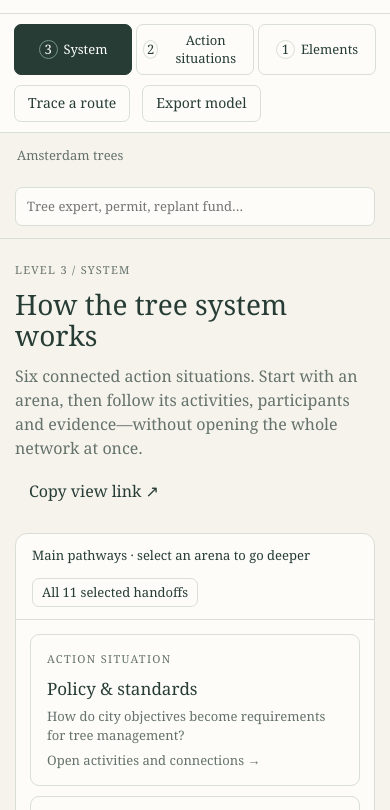
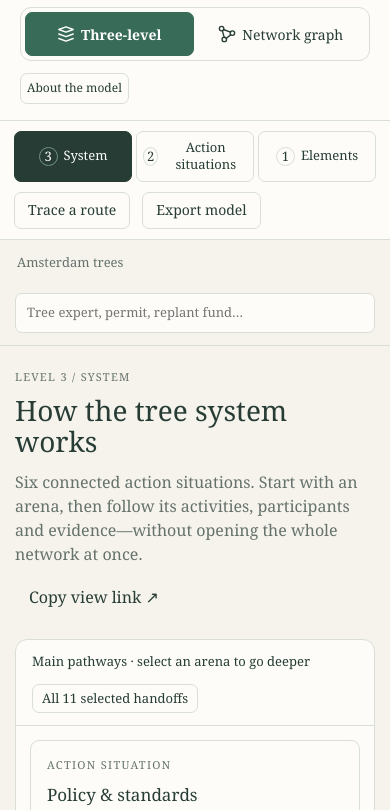
Before and after one commit to spoonforks/TreeGovernance, a website: page index.html in a window 390 px wide. Shown: the part 65-875 px from the top of the page. Drawn offline with Linux system fonts and the light colour scheme.

Commit message:
Add visible Three-level / Network graph mode switch
Add accessible header navigation to both existing explorers without changing either graph model or interaction logic. Keep the switch visible on small screens, update the standalone builder, and add offline browser regression tests.

```diff
--- /dev/null
+++ b/assets/css/view-switch.css
@@ -0,0 +1,90 @@
+/* Shared, always-visible navigation between the two existing explorers.
+   These are real links: keyboard navigation, Back and opening in a new tab work
+   without JavaScript. Keep this outside .header-tools (hidden on small screens). */
+.mode-header {
+  flex-wrap: wrap;
+  align-items: center;
+}
+.mode-header > .title,
+.mode-header > .brand {
+  min-width: 0;
+}
+.mode-controls {
+  display: flex;
+  align-items: center;
+  justify-content: flex-end;
+  flex-wrap: wrap;
+  gap: 12px 18px;
+  margin-left: auto;
+  min-width: 0;
+  max-width: 100%;
+}
+.view-switch {
+  display: inline-grid;
+  grid-template-columns: auto auto;
+  align-items: stretch;
+  gap: 3px;
+  padding: 4px;
+  border: 1px solid var(--line, #d9dfd6);
+  border-radius: 11px;
+  background: var(--panel, #fdfcf8);
+  max-width: 100%;
+}
+.view-switch a {
+  display: flex;
+  align-items: center;
+  justify-content: center;
+  gap: 8px;
+  min-height: 44px;
+  padding: 8px 13px;
+  border: 1px solid transparent;
+  border-radius: 7px;
+  color: var(--ink, #263c35);
+  font: inherit;
+  font-size: 14px;
+  line-height: 1.25;
+  text-align: center;
+  text-decoration: none;
+  white-space: nowrap;
+  touch-action: manipulation;
+}
+.view-switch a:hover {
+  background: var(--soft, #eaf0e7);
+  text-decoration: none;
+}
+.view-switch a[aria-current="page"] {
+  background: var(--accent, #386b58);
+  border-color: var(--accent, #386b58);
+  color: #fff;
+  font-weight: 600;
+}
+.view-switch a:focus-visible {
+  outline: 3px solid var(--accent, #386b58);
+  outline-offset: 3px;
+}
+.view-switch svg {
+  width: 18px;
+  height: 18px;
+  flex: 0 0 18px;
+  fill: none;
+  stroke: currentColor;
+  stroke-width: 1.5;
+  stroke-linecap: round;
+  stroke-linejoin: round;
+  pointer-events: none;
+}
+@media (max-width: 720px) {
+  .mode-controls {
+    width: 100%;
+    margin-left: 0;
+    justify-content: flex-start;
+  }
+  .view-switch {
+    width: 100%;
+    grid-template-columns: 1fr 1fr;
+  }
+  .view-switch a {
+    padding: 8px;
+    gap: 6px;
+  }
+}
--- a/index.html
+++ b/index.html
@@ -6,17 +6,30 @@
   <meta name="description" content="Explore Amsterdam tree governance at three levels: the system, action situations, and evidenced relationships between elements.">
   <meta name="theme-color" content="#f5f3ec">
   <link rel="stylesheet" href="assets/css/explorer.css?v=0.4">
+  <link rel="stylesheet" href="assets/css/view-switch.css?v=1">
 </head>
 <body>
 <a class="skip-link" href="#main">Skip to explorer</a>
-<header class="masthead">
+<header class="masthead mode-header">
   <a href="#view=system" class="brand"><span class="brand-mark" aria-hidden="true">↟</span><span><strong>Amsterdam</strong><span>Tree Governance Explorer</span></span></a>
+  <div class="mode-controls">
+    <nav class="view-switch" aria-label="View mode">
+      <a href="index.html" aria-current="page" title="Explore the system, action situations and individual elements">
+        <svg viewBox="0 0 20 20" aria-hidden="true" focusable="false"><path d="m2 5 8-3 8 3-8 3-8-3Zm0 5 8 3 8-3M2 15l8 3 8-3"/></svg>
+        <span>Three-level</span>
+      </a>
+      <a href="legacy.html" title="Open the previous full network with lenses and graph layouts">
+        <svg viewBox="0 0 20 20" aria-hidden="true" focusable="false"><path d="m6 5 8 3M5 7l2 7m7-3-5 4"/><circle cx="4" cy="4" r="2.5"/><circle cx="16" cy="9" r="2.5"/><circle cx="7" cy="16" r="2.5"/></svg>
+        <span>Network graph</span>
+      </a>
+    </nav>
   <div class="header-tools"><span class="version">RESEARCH ATLAS <b>v0.4</b></span><button data-action="method">About the model</button><a href="https://github.com/spoonforks/TreeGovernance" target="_blank" rel="noopener">GitHub ↗</a></div>
+  </div>
 </header>
 <nav class="nav-bar" aria-label="Exploration levels"><div id="levels"></div><div class="tools"><button data-action="trace">Trace a route</button><button data-action="export">Export model</button></div></nav>
 <div class="search-bar"><div id="breadcrumbs" aria-label="Breadcrumb"></div><div class="search-wrap"><label for="search">Find an element</label><input id="search" type="search" autocomplete="off" placeholder="Tree expert, permit, replant fund…"><div id="searchResults" hidden></div></div></div>
 <div class="workspace"><main id="main" tabindex="-1"><div class="loading">Loading the three-level model…</div></main><aside id="inspector" aria-label="Selection details"></aside></div>
-<footer class="site-footer"><span>Research synthesis · not an official municipal process map</span><span>Same elements. Different levels of detail. <a href="legacy.html">Previous flat map ↗</a></span></footer>
+<footer class="site-footer"><span>Research synthesis · not an official municipal process map</span><span>Same elements. Different levels of detail. <a href="legacy.html">Network graph ↗</a></span></footer>
 <dialog id="dialog" aria-labelledby="dialogTitle"><div class="dialog-top"><h2 id="dialogTitle"></h2><button data-action="close-dialog" aria-label="Close dialog">Close ×</button></div><div id="dialogBody"></div></dialog>
 <div id="toast" role="status" aria-live="polite"></div>
 <noscript>This explorer needs JavaScript. The underlying model and sources are available in the GitHub repository.</noscript>
```
Also changed, not shown: legacy.html (+14 -1 lines), scripts/build-standalone.js (+9 -1 lines), 1 other file.
